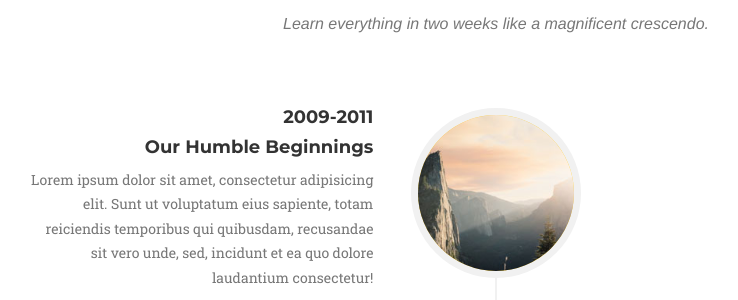
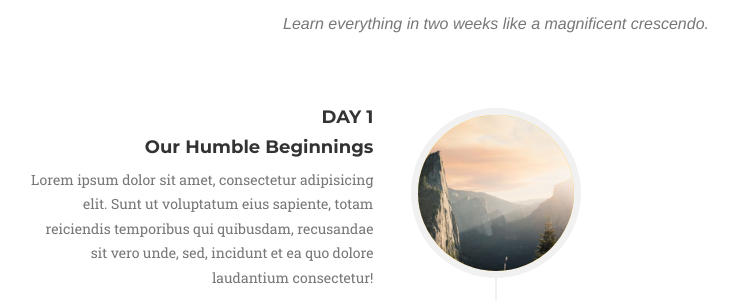
Before and after one commit to frrmack/choo-choo, a Flask app: page / in a window 1280 px wide. Shown: the part 2915-3215 px from the top of the page, without its empty margins (144-882 px from the left). Run offline with Flask 2, Linux system fonts and the light colour scheme; some libraries are stand-ins or nearby versions; some web fonts are replaced.

Commit message:
about --> full-sprint

```diff
--- a/templates/choochoo.html
+++ b/templates/choochoo.html
@@ -237,11 +237,11 @@
                     <ul class="timeline">
                         <li>
                             <div class="timeline-image">
-                                <img class="img-circle img-responsive" src="static/img/about/1.jpg" alt="">
+                                <img class="img-circle img-responsive" src="static/img/full-sprint/1.jpg" alt="">
                             </div>
                             <div class="timeline-panel">
                                 <div class="timeline-heading">
-                                    <h4>2009-2011</h4>
+                                    <h4>Day 1</h4>
                                     <h4 class="subheading">Our Humble Beginnings</h4>
                                 </div>
                                 <div class="timeline-body">
@@ -251,7 +251,7 @@
                         </li>
                         <li class="timeline-inverted">
                             <div class="timeline-image">
-                                <img class="img-circle img-responsive" src="static/img/about/2.jpg" alt="">
+                                <img class="img-circle img-responsive" src="static/img/full-sprint/2.jpg" alt="">
                             </div>
                             <div class="timeline-panel">
                                 <div class="timeline-heading">
@@ -265,7 +265,7 @@
                         </li>
                         <li>
                             <div class="timeline-image">
-                                <img class="img-circle img-responsive" src="static/img/about/3.jpg" alt="">
+                                <img class="img-circle img-responsive" src="static/img/full-sprint/3.jpg" alt="">
                             </div>
                             <div class="timeline-panel">
                                 <div class="timeline-heading">
@@ -279,7 +279,7 @@
                         </li>
                         <li class="timeline-inverted">
                             <div class="timeline-image">
-                                <img class="img-circle img-responsive" src="static/img/about/4.jpg" alt="">
+                                <img class="img-circle img-responsive" src="static/img/full-sprint/4.jpg" alt="">
                             </div>
                             <div class="timeline-panel">
                                 <div class="timeline-heading">
```
Also changed, not shown: static/img/full-sprint/1.jpg (renamed from static/img/about/1.jpg), static/img/full-sprint/2.jpg (renamed from static/img/about/2.jpg), static/img/full-sprint/3.jpg (renamed from static/img/about/3.jpg), static/img/full-sprint/4.jpg (renamed from static/img/about/4.jpg).
